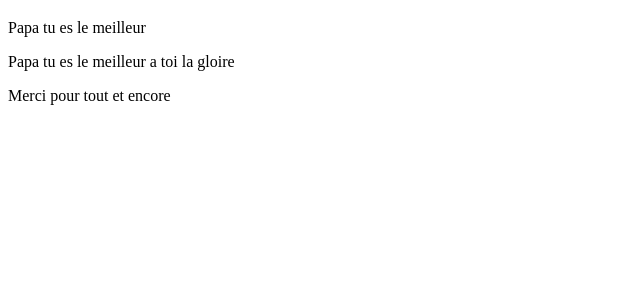
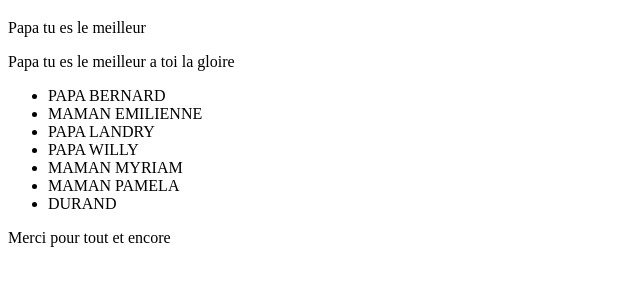
Before and after one commit to Landry1990/TestHtml, a plain HTML site: page index.html in a window 1280 px wide. Shown: the part 61-346 px from the top of the page, without its empty margins (0-640 px from the left). Drawn offline with Linux system fonts and the light colour scheme.

Commit message:
ajout liste

```diff
--- a/index.html
+++ b/index.html
@@ -10,6 +10,15 @@
     <h1>My Site web </h1>
     <p>Papa tu es le meilleur</p>
     <p>Papa tu es le meilleur  a toi la gloire</p>
+    <ul>
+        <li>PAPA BERNARD</li>
+        <li>MAMAN EMILIENNE</li>
+        <li>PAPA LANDRY</li>
+        <li>PAPA WILLY</li>
+        <li>MAMAN MYRIAM</li>
+        <li>MAMAN PAMELA</li>
+        <li> DURAND</li>
+    </ul>
     <p>Merci pour tout et encore </p>
 
 </body>
```
